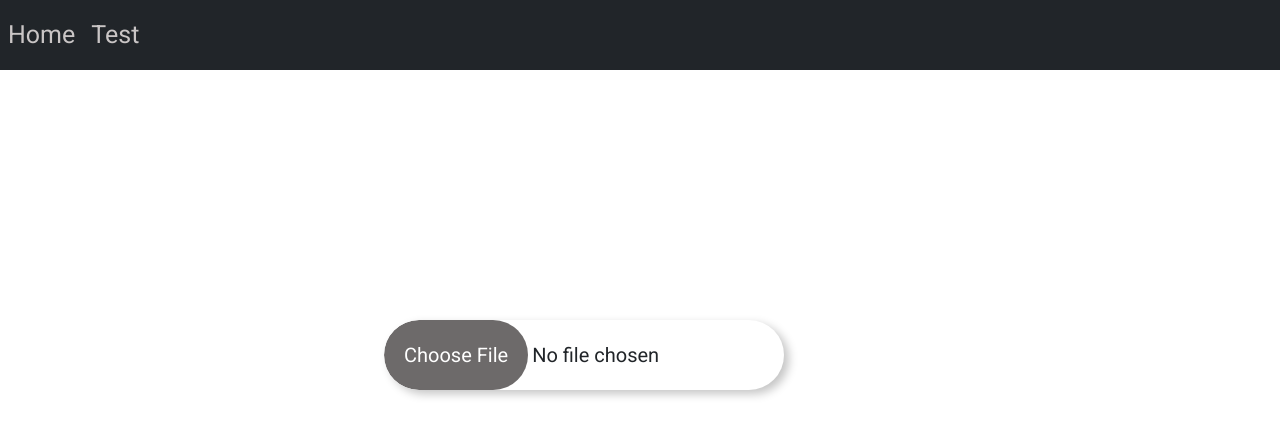
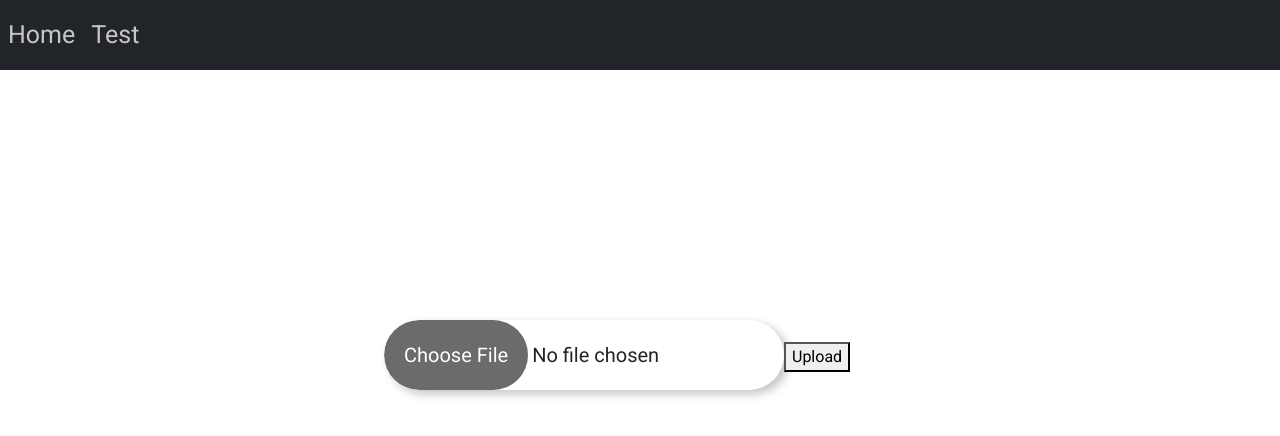
Before and after one commit to bwmb98/FinalYear, an Angular app: page /testing in a window 1280 px wide. Shown: the top 436 px of the page. Built offline with nearby package versions, Linux system fonts and the light colour scheme.

Commit message:
Button added

```diff
--- a/src/app/testing/testing.component.html
+++ b/src/app/testing/testing.component.html
@@ -17,5 +17,6 @@
 <body>
     <div class="filebrowser">
         <input class="upload-box" type="file" accept="image/*" (change)=(onUpload($event))>
+        <button onclick="">Upload</button>
     </div>
 </body>
```
